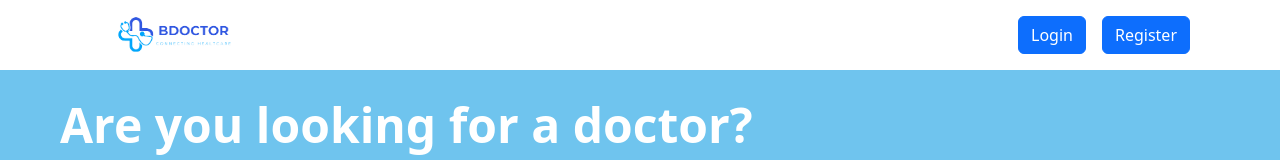
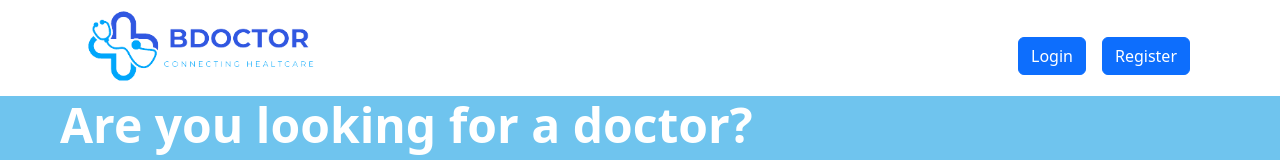
Before and after one commit to CatalanoLorenzo/bdoctor-front, a Vue app: page / in a window 1280 px wide. Shown: the top 160 px of the page. Built offline with nearby package versions, Linux system fonts and the light colour scheme; no server answers.

Commit message:
connecting healtcare

```diff
--- a/src/components/AppHeader.vue
+++ b/src/components/AppHeader.vue
@@ -18,13 +18,16 @@ export default {
   <nav
     class="navbar navbar-expand-lg navbar-white bg-white custom-navbar fixed-top"
   >
-    <div class="container">
-      <img
-        class="logo img-fluid"
-        src="../assets/img/logoBDoctor.png"
-        id="icon"
-        alt="User Icon"
-      />
+    <div class="container bg-white">
+      <a class="nav-link" href="http://localhost:5174/">
+        <img
+          class="logo img-fluid mt-5"
+          src="../assets/img/logoBDoctor.png"
+          id="icon"
+          alt="User Icon"
+        />
+      </a>
+
       <button
         class="navbar-toggler"
         type="button"
@@ -34,7 +37,7 @@ export default {
         <span class="navbar-toggler-icon"></span>
       </button>
       <div class="collapse navbar-collapse" :class="{ show: isMenuOpen }">
-        <ul class="navbar-nav ms-auto">
+        <ul class="navbar-nav ms-auto mt-3">
           <li class="nav-item">
             <a class="nav-link" href="http://127.0.0.1:8000/login">
               <button class="btn btn-primary">Login</button>
@@ -52,11 +55,15 @@ export default {
 </template>
 <style>
 .container .logo {
-  transform: scale(3);
-  margin-left: 4.5rem;
+  transform: scale(6);
+  /* margin-left: 4.5rem; */
   height: 1rem;
+  position: relative;
+  top: -25px;
+  left: 100px;
 }
-.nav {
+nav {
+  position: absolute;
   height: 6rem;
 }
 </style>
```
